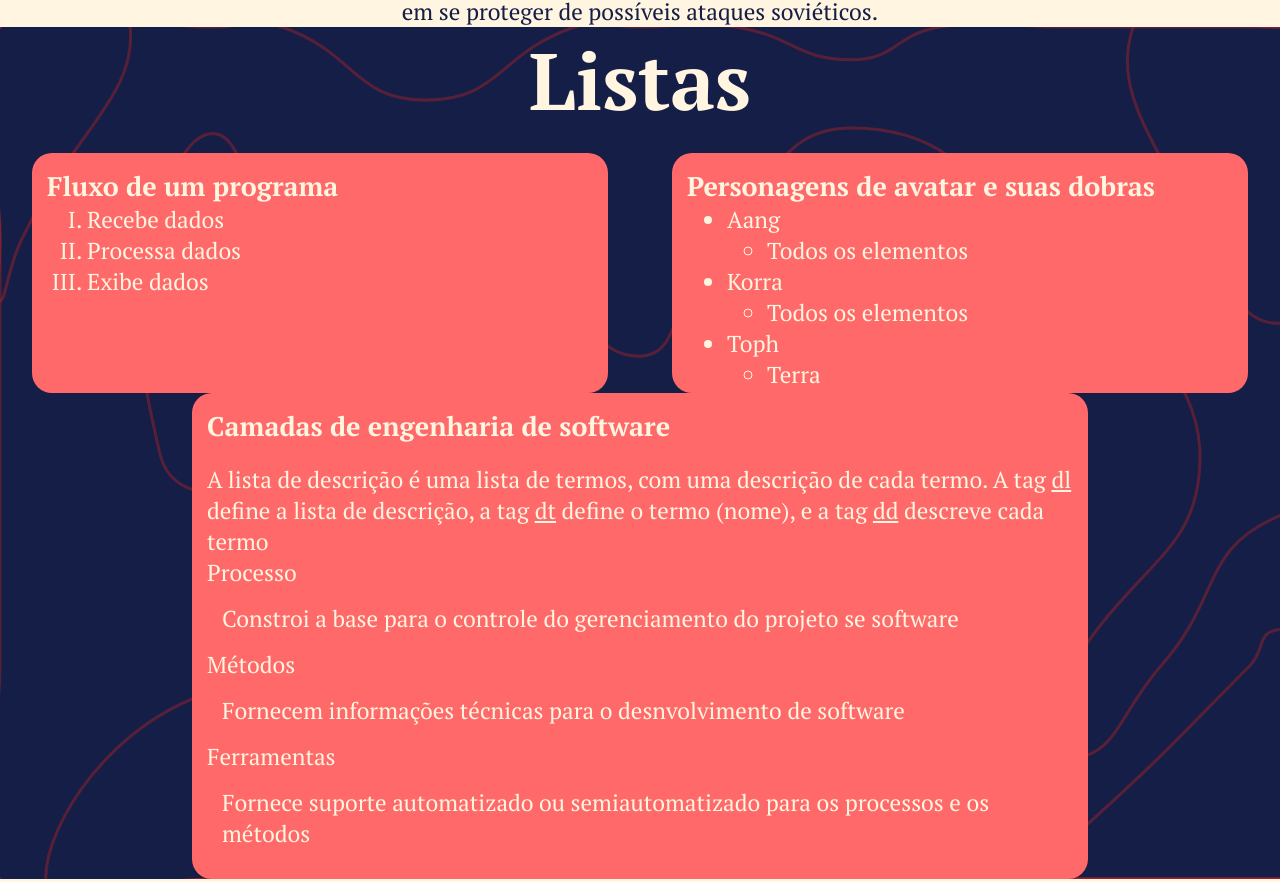
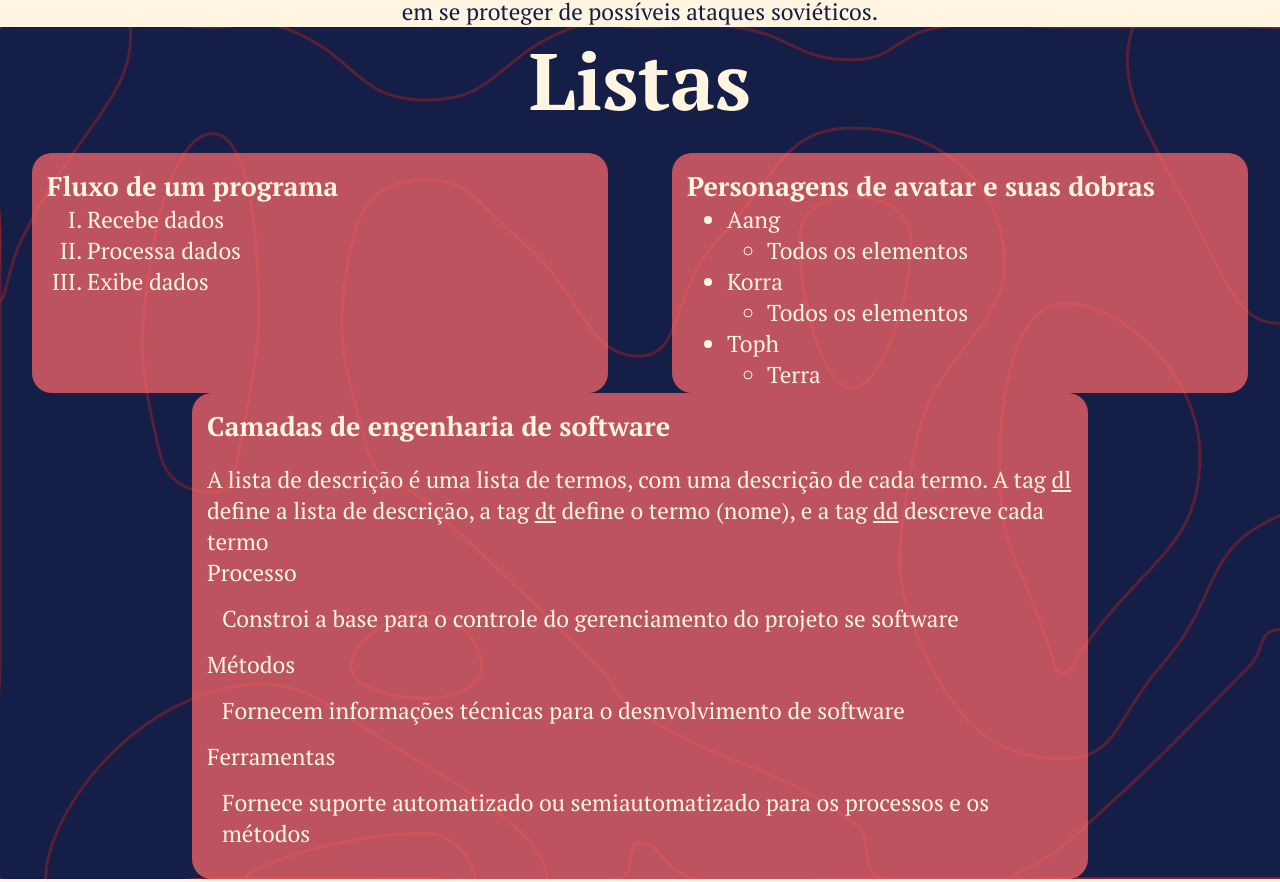
Before and after one commit to CarolineVitoria/Web-coding, a plain HTML site: page index.html in a window 1280 px wide. Shown: the part 1839-2721 px from the top of the page. Drawn offline with Linux system fonts and the light colour scheme; a web font is replaced by a local one.

Commit message:
ajuste background de lista

```diff
--- a/style.css
+++ b/style.css
@@ -79,7 +79,7 @@ h2{
     width: 100vw;
 }
 .div-item{
-    background-color: #FF6969;
+    background-color: #ff6969b7;
     border-radius: 2rem;
     max-width: 45vw;
     height: 30vh;
@@ -103,7 +103,7 @@ dl dd{
     padding: 1.5rem;
     flex-basis: auto;
     width: 70vw;
-    background-color: #FF6969;
+    background-color: #ff6969b7;
     border-radius: 2rem;
 }
 #div-dl h3{
```
